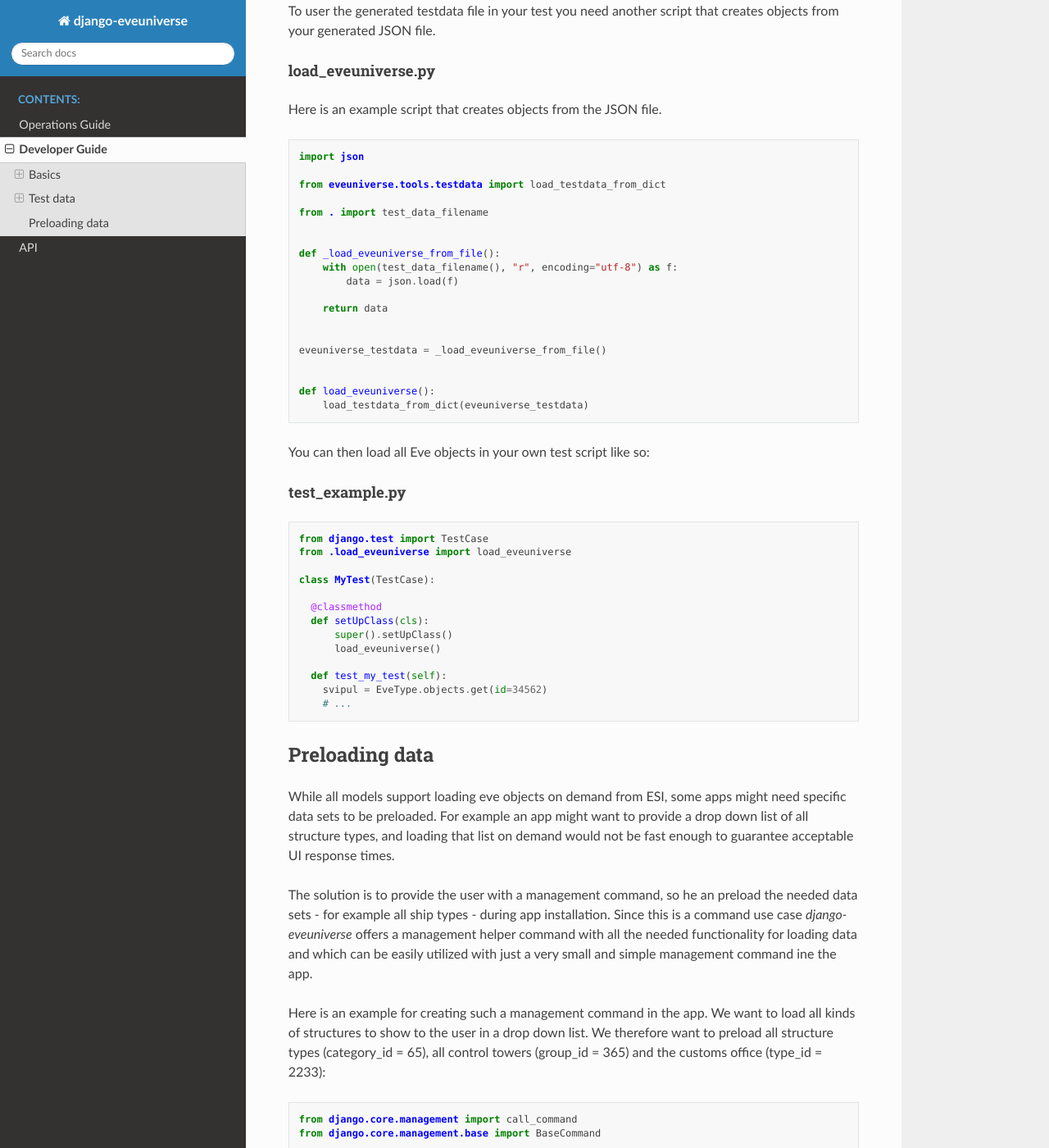
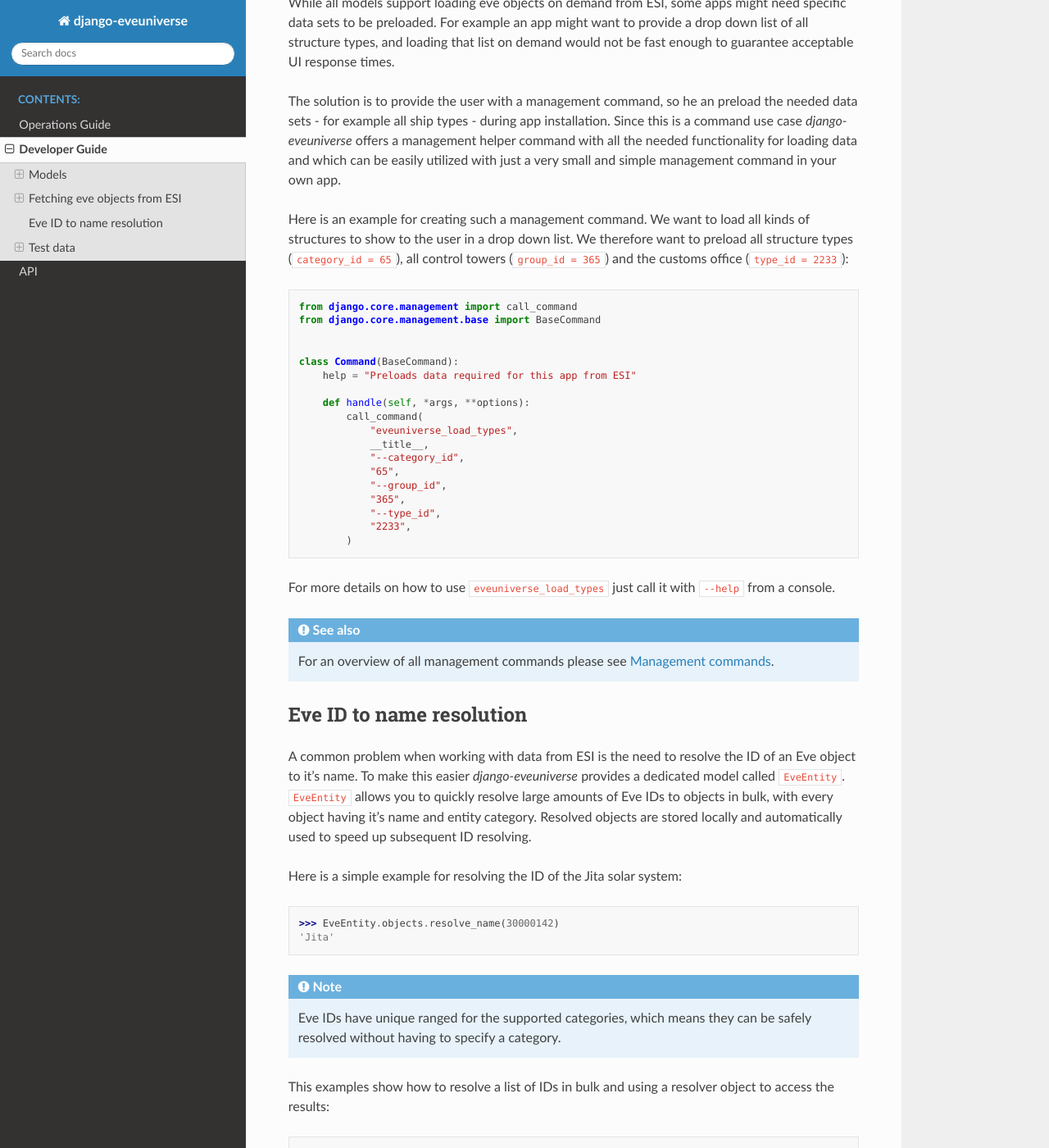
Before and after one commit to buahaha/django-eveuniverse, a Sphinx documentation site: the page built from docs/developer.md, in a window 1280 px wide and 1400 px high, scrolled down 4524 px. Shown: the whole window at 82% size. Built offline with Sphinx 7.4.7 and the Read the Docs theme 2.0.0, drawn with Linux system fonts in a browser that asks for light colours; some of the changed text lies outside the part shown.

Commit message:
Update documentation

````diff
--- a/docs/developer.md
+++ b/docs/developer.md
@@ -1,14 +1,32 @@
 # Developer Guide
 
-## Basics
+The developer guide describes how to develop apps with *django-eveuniverse*.
 
-*django-eveuniverse* implements Django models for all eve objects from the ESI Universe category plus some related objects. These models can then be used in queries or included as related models in your app's own models.
+## Models
 
-The name of all models start with `Eve` and then the name of the object class. For example the model for solar systems is called `EveSolarSystem`.
+*django-eveuniverse* provides you with ready-made Django models for all Eve Universe classes. These models can be used like any other Django model in queries or included as related models in your app's own models.
 
-Please see the API for a list of all implemented Eve models.
+```eval_rst
+.. note::
+    The "Eve Universe" classes are the classes from the Universe category in ESI plus the related classes for dogma and market groups. The objects of those classes change rarely and most changes are just adding new objects (e.g. new types). They are therefore well suited to be stored and cached locally for a longer period of time.
 
-### Properties
+    The Eve Universe classes consist mostly of the same objects as the `Static Data Export <https://wiki.eveuniversity.org/Static_Data_Export>`_ (SDE).
+```
+
+```eval_rst
+.. seealso::
+    Please see :ref:`api-eve-models` for the full documentation of all available models.
+```
+
+### Relationship diagram
+
+The following graph shows all models and how they are interrelated:
+
+[![Models](https://i.imgur.com/FYYihzt.png)](https://i.imgur.com/FYYihzt.png)
+
+### Naming of models and properties
+
+The name of all models start with `Eve`. For example the model for solar systems is called `EveSolarSystem`.
 
 All Eve model share the following basic properties:
 
@@ -16,29 +34,58 @@
 - `name`: The name of the eve objects
 - `last_updated`: The date & time this object was last updated from ESI
 
-Properties that reference other Eve models always have the name of the referenced model, just in snake case. e.g. a property references a EveSolarSystem object would be called `eve_solar_system`.
+Property names are mostly the same as in the ESI specification. The exceptions are:
+
+- The common properties `id` and `name` as described above
+- Boolean fields start with `is_`
+- Properties that reference other Eve models always have the name of the referenced model, just in snake case. e.g. a property references a EveSolarSystem object would be called `eve_solar_system`.
 
 ### Magic Methods
 
 All Eve models have the following magic methods implemented:
 
 - `__str__()`: returns the name of an object
-- `__repr__()`: returns the complete object with all properties as model instance
+- `__repr__()`: returns the complete object with all properties as model instance.
 
-### Fetching eve objects
+Examples:
 
-All Eve models support on-demand loading of eve objects from ESI. This functionality is available through manager methods. One of these methods is `get_or_create_esi()`, which works similar to Django's `get_or_create()` method and will return the requested object along with a boolean flag showing if the object was created or not.
+```Python
+>>> str(EveSolarSystem.objects.get(id=30000142))
+'Jita'
+```
 
-For example for getting the solar system of Jita you could do the following:
+```Python
+>>> repr(EveSolarSystem.objects.get(id=30000142))
+"EveSolarSystem(eve_constellation_id=20000020, eve_star_id=None, id=30000142, name='Jita', position_x=-1.2906486173487826e+17, position_y=6.075530690996363e+16, position_z=1.1746922706009029e+17, security_status=0.9459131360054016)"
+```
+
+### Additional functionality in Eve Models
+
+Some Eve models provide additional useful functionality, e.g. icon image URLs.
+
+For example the `EveSolarSystem` comes with a lot of additional features incl. a route finder:
+
+```Python
+>>> jita = EveSolarSystem.objects.get(id=30000142)
+>>> akidagi = EveSolarSystem.objects.get(id=30045342)
+>>> jita.jumps_to(akidagi)
+10
+```
+
+## Fetching eve objects from ESI
+
+### Fetching eve objects on-demand
+
+To fetch an eve object you can simply call it's manager method `get_or_create_esi()`. This will return the requested eve objects from the database if it exists, or else automatically load it from ESI:
+
+For example for getting the solar system of Jita on-demand you could do the following:
 
 ```python
 >>> EveSolarSystem.objects.get_or_create_esi(id=30000142)
 (EveSolarSystem(eve_constellation_id=20000020, eve_star_id=None, id=30000142, name='Jita', position_x=-1.2906486173487826e+17, position_y=6.075530690996363e+16, position_z=1.1746922706009029e+17, security_status=0.9459131360054016), True)
 ```
 
-Once loaded the object will be automatically stored in the database and the next time that same command would return the local copy.
-
-Sometimes you may want to always fetch a fresh Eve objects from Esi. For that you can call `update_or_create_esi()`, which will always retrieve a new Eve objects and update the local copy.
+Or if want to fetch a fresh Eve object from ESI you can call the manager method `update_or_create_esi()`. This which will always retrieve a new Eve objects from ESI and update the local copy.
 
 Our example for Jita would then look like this:
 
@@ -47,13 +94,32 @@
 (EveSolarSystem(eve_constellation_id=20000020, eve_star_id=None, id=30000142, name='Jita', position_x=-1.2906486173487826e+17, position_y=6.075530690996363e+16, position_z=1.1746922706009029e+17, security_status=0.9459131360054016), False)
 ```
 
-Alternatively, a set of eve objects can be preloaded, e.g. during installation of an app. For details please see [Preloading data](#preloading-data)
+```eval_rst
+.. hint::
+    Please see :ref:`api-manager-methods` for an overview of all available methods.
+```
 
 ### Fetching parent and child objects
 
-Many Eve models have parent and child models. For example a `EveSolarSystem` has `EveConstellation` as parent, and `EvePlanet` as one of its many children. When fetching an Eve objects for the first time from ESI, the related parent objects will automatically be loaded to preserve the integrity of the database. For example if you are fetching Jita for the first time, the objects for Jita's constellation (parent of solar system) and Jita's region (parent of constellation) will be fetched too.
+Many Eve models have parent and child models. For example `EveSolarSystem` has `EveConstellation` as parent model, and `EvePlanet` is one of its child models. When fetching an Eve objects for the first time from ESI, the related parent objects will automatically be loaded to preserve the integrity of the database.
 
-In addition it is possible to automatically fetch all children of an object. This can be very useful for loading larger sets of data. For example, if you want to load all ship types, you can just fetch the inventory category for ships (id = 6) and include children. (Please see the method's API for all arguments.)
+For example if you are fetching Jita for the first time, the objects for Jita's constellation (parent of solar system) and Jita's region (parent of constellation) will be fetched too.
+
+In addition it is possible to automatically fetch all children of an object. This can be very useful for loading larger sets of data. For example, if you want to load all ship types, you can just fetch the inventory category for ships and include children by setting `include_children` to `True`.
+
+Example:
+
+```python
+>>> EveCategory.objects.get_or_create_esi(id=6, include_children=True)
+(EveCategory(id=6, name='Ship', published=True), False)
+```
+
+This will load all children blocking, which can take quite some time. For large sets of data it is often is better to load children async (via Celery). This can be done by setting `wait_for_children` to `False`.
+
+```python
+>>> EveCategory.objects.get_or_create_esi(id=6, include_children=True, wait_for_children=False)
+(EveCategory(id=6, name='Ship', published=True), False)
+```
 
 ### Selecting which related models are loaded
 
@@ -84,19 +150,57 @@
     When turning on loading of related models you usually want to reload related eve objects that already exist in the database to make sure all relations are created correctly. e.g. after turning on ``EveStargate`` you want to reload all solar systems.
 ```
 
-### Additional functionality
+### Preloading data
 
-Some Eve models provide additional useful functionality, e.g. icon image URLs. Especially `EveSolarSystem` comes with a lot of additional features incl. a route finder. Please see the API for details.
+While all models support loading eve objects on demand from ESI, some apps might need specific data sets to be preloaded. For example an app might want to provide a drop down list of all structure types, and loading that list on demand would not be fast enough to guarantee acceptable UI response times.
 
-### Name resolution
+The solution is to provide the user with a management command, so he an preload the needed data sets - for example all ship types - during app installation. Since this is a command use case *django-eveuniverse* offers a management helper command with all the needed functionality for loading data and which can be easily utilized with just a very small and simple management command in your own app.
 
-A common problem when working with data from ESI is the need to resolve IDs to names / objects. To make this easier *django-eveuniverse* provides a dedicated model called `EveEntity`. `EveEntity` allows you to quickly resolve large amounts of IDs to objects, which include their respective names and categories in bulk. Resolved objects are automatically stored locally and used to speed up subsequent ID resolving.
+Here is an example for creating such a management command. We want to load all kinds of structures to show to the user in a drop down list. We therefore want to preload all structure types (`category_id = 65`), all control towers (`group_id = 365`) and the customs office (`type_id = 2233`):
 
-Here is a simple example for resolving one ID:
+```Python
+from django.core.management import call_command
+from django.core.management.base import BaseCommand
+
+
+class Command(BaseCommand):
+    help = "Preloads data required for this app from ESI"
+
+    def handle(self, *args, **options):
+        call_command(
+            "eveuniverse_load_types",
+            __title__,
+            "--category_id",
+            "65",
+            "--group_id",
+            "365",
+            "--type_id",
+            "2233",
+        )
+```
+
+For more details on how to use `eveuniverse_load_types` just call it with `--help` from a console.
+
+```eval_rst
+.. seealso::
+    For an overview of all management commands please see :ref:`operations-management-commands`.
+```
+
+## Eve ID to name resolution
+
+A common problem when working with data from ESI is the need to resolve the ID of an Eve object to it's name. To make this easier *django-eveuniverse* provides a dedicated model called `EveEntity`. `EveEntity` allows you to quickly resolve large amounts of Eve IDs to objects in bulk, with every object having it's name and entity category. Resolved objects are stored locally and automatically used to speed up subsequent ID resolving.
+
+Here is a simple example for resolving the ID of the Jita solar system:
 
 ```python
 >>> EveEntity.objects.resolve_name(30000142)
 'Jita'
+```
+
+```eval_rst
+.. note::
+    Eve IDs have unique ranged for the supported categories, which means they can be safely resolved without having to specify a category.
+
 ```
 
 This examples show how to resolve a list of IDs in bulk and using a resolver object to access the results:
@@ -115,7 +219,14 @@
 
 Another approach is to bulk create EveEntity objects with the ID only and then resolve all "new" objects with `EveEntity.objects.bulk_update_new_esi()`. This approach works well when using EveEntity objects as property in you app's models.
 
-For more features and details please see the API of `EveEntity`.
+```eval_rst
+.. seealso::
+    For more features and details please see :ref:`api-models-eve-entity` and :ref:`api-managers-eve-entity`.
+```
+
+```eval_rst
+.. _developer-testdata:
+```
 
 ## Test data
 
@@ -157,7 +268,7 @@
 
 ### Using generated testdata in your tests
 
-To user the generated testdata file in your test you need another script that creates objects from your generated JSON file.
+To utilize the generated testdata file in your test you need another script that creates objects from your generated JSON file.
 
 #### load_eveuniverse.py
 
@@ -205,34 +316,3 @@
     svipul = EveType.objects.get(id=34562)
     # ...
 ```
-
-## Preloading data
-
-While all models support loading eve objects on demand from ESI, some apps might need specific data sets to be preloaded. For example an app might want to provide a drop down list of all structure types, and loading that list on demand would not be fast enough to guarantee acceptable UI response times.
-
-The solution is to provide the user with a management command, so he an preload the needed data sets - for example all ship types - during app installation. Since this is a command use case *django-eveuniverse* offers a management helper command with all the needed functionality for loading data and which can be easily utilized with just a very small and simple management command ine the app.
-
-Here is an example for creating such a management command in the app. We want to load all kinds of structures to show to the user in a drop down list. We therefore want to preload all structure types (category_id = 65), all control towers (group_id = 365) and the customs office (type_id = 2233):
-
-```Python
-from django.core.management import call_command
-from django.core.management.base import BaseCommand
-
-
-class Command(BaseCommand):
-    help = "Preloads data required for this app from ESI"
-
-    def handle(self, *args, **options):
-        call_command(
-            "eveuniverse_load_types",
-            __title__,
-            "--category_id",
-            "65",
-            "--group_id",
-            "365",
-            "--type_id",
-            "2233",
-        )
-```
-
-For more details on how to use `eveuniverse_load_types` just call it with `--help` from a console.
--- a/docs/index.rst
+++ b/docs/index.rst
@@ -6,13 +6,13 @@
 Welcome to django-eveuniverse's documentation!
 ==============================================
 
-*django-eveuniverse* is a foundation app meant to help speed up the development of Django apps that are using data from ESI. It provides all Eve Universe classes as Django models, including all relationships between then, ready to be used in your project. Furthermore, all Eve models have an on-demand loading mechanism that allows you to load and store every eve objects ad-hoc.
+*django-eveuniverse* is a foundation app meant to help speed up the development of Django apps that are using data from ESI. It provides all Eve classes from the Universe category in ESI as Django models, including all relationships between then, ready to be used in your project. Furthermore, all Eve models have an on-demand loading mechanism with database caching that will load eve objects from ESI as needed.
 
 .. toctree::
    :maxdepth: 2
    :caption: Contents:
 
-   installation
+   operations
    developer
    api
 
````
Also changed, not shown: CHANGELOG.md (+3 -1 lines), README.md (+3 -3 lines), docs/api.rst (+21 -10 lines), docs/operations.md (renamed from docs/installation.md, +10 -4 lines), 2 other files.
